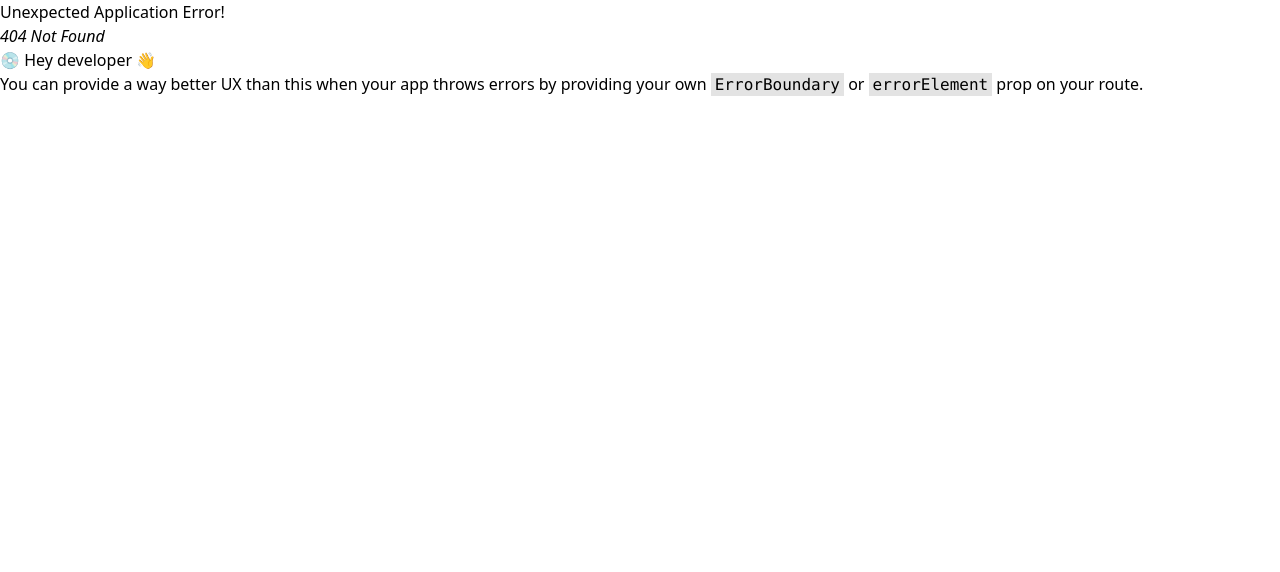
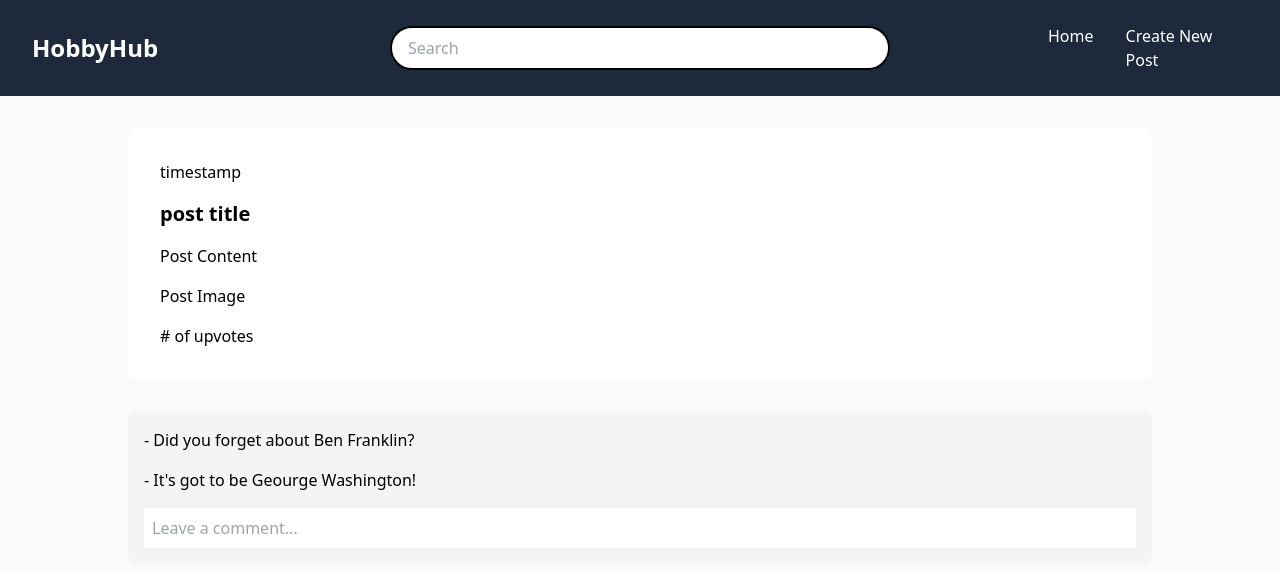
Before and after one commit to cmendez20/HobbyHub, a React (Vite) app: page /posts/59 in a window 1280 px wide. Before the commit this address had no page. Shown: the top 572 px of the page. Built offline with nearby package versions, Linux system fonts and the light colour scheme.

Commit message:
feat: setup static version of post details page

```diff
--- a/src/app/pages/Homepage.jsx
+++ b/src/app/pages/Homepage.jsx
@@ -1,5 +1,5 @@
-import Data from "../../data.json";
-import { PostCard } from "../../components/PostCard";
+import Data from '../../data.json';
+import { PostCard } from '../../components/PostCard';
 
 console.log(Data);
 
@@ -9,10 +9,12 @@ const Homepage = () => {
       <div className="flex items-center py-8">
         <p className="mr-4">Order by:</p>
         <div className="flex gap-4">
-          <button className="px-5 py-1.5 bg-green-500 rounded-lg">
+          <button className="px-5 py-1.5 bg-green-600 text-white rounded-lg">
             Newest
           </button>
-          <button className="px-5 bg-slate-500 rounded-lg">Most Popular</button>
+          <button className="px-5 bg-slate-600 rounded-lg text-white">
+            Most Popular
+          </button>
         </div>
       </div>
       {Data.map((post, i) => (
--- a/src/app/pages/PostDetails.jsx
+++ b/src/app/pages/PostDetails.jsx
@@ -0,0 +1,27 @@
+import { useParams } from 'react-router-dom';
+
+const PostDetails = () => {
+  const { id } = useParams();
+  console.log(id);
+
+  // get post
+
+  return (
+    <section className="max-w-5xl mx-auto pt-8">
+      <div className="bg-white p-8 rounded-lg flex flex-col gap-4 mb-8">
+        <p className="font-extralight">timestamp</p>
+        <p className="font-bold text-xl">post title</p>
+        <p className="font-extralight">Post Content</p>
+        <p className="font-extralight">Post Image</p>
+        <p className="font-extralight"># of upvotes</p>
+      </div>
+      <div className="bg-gray-100 p-4 rounded-lg grid gap-4">
+        <p>- Did you forget about Ben Franklin?</p>
+        <p>- It's got to be Geourge Washington!</p>
+        <input type="text" placeholder="Leave a comment..." className="p-2" />
+      </div>
+    </section>
+  );
+};
+
+export { PostDetails };
--- a/src/app/router.jsx
+++ b/src/app/router.jsx
@@ -3,6 +3,7 @@ import { createBrowserRouter, RouterProvider } from 'react-router-dom';
 import { Homepage } from './pages/Homepage';
 import { CreatePost } from './pages/CreatePost';
 import { RootLayout } from './pages/RootLayout';
+import { PostDetails } from './pages/PostDetails';
 
 const router = createBrowserRouter([
   {
@@ -14,8 +15,8 @@ const router = createBrowserRouter([
         element: <Homepage />,
       },
       {
-        path: 'about',
-        element: <div>About</div>,
+        path: 'posts/:id',
+        element: <PostDetails />,
       },
       {
         path: 'submit',
--- a/src/components/PostCard.jsx
+++ b/src/components/PostCard.jsx
@@ -1,10 +1,14 @@
-const PostCard = ({ created_at, title, upvotes }) => {
+import { Link } from 'react-router-dom';
+
+const PostCard = ({ id, created_at, title, upvotes }) => {
   return (
-    <div className="bg-white p-8 rounded-lg flex flex-col gap-4 mb-8">
-      <p className="font-extralight">{created_at}</p>
-      <p className="font-bold text-xl">{title}</p>
-      <p className="font-extralight">{upvotes} upvotes</p>
-    </div>
+    <Link to={`posts/${id}`}>
+      <div className="bg-white p-8 rounded-lg flex flex-col gap-4 mb-8">
+        <p className="font-extralight">{created_at}</p>
+        <p className="font-bold text-xl">{title}</p>
+        <p className="font-extralight">{upvotes} upvotes</p>
+      </div>
+    </Link>
   );
 };
 
```
